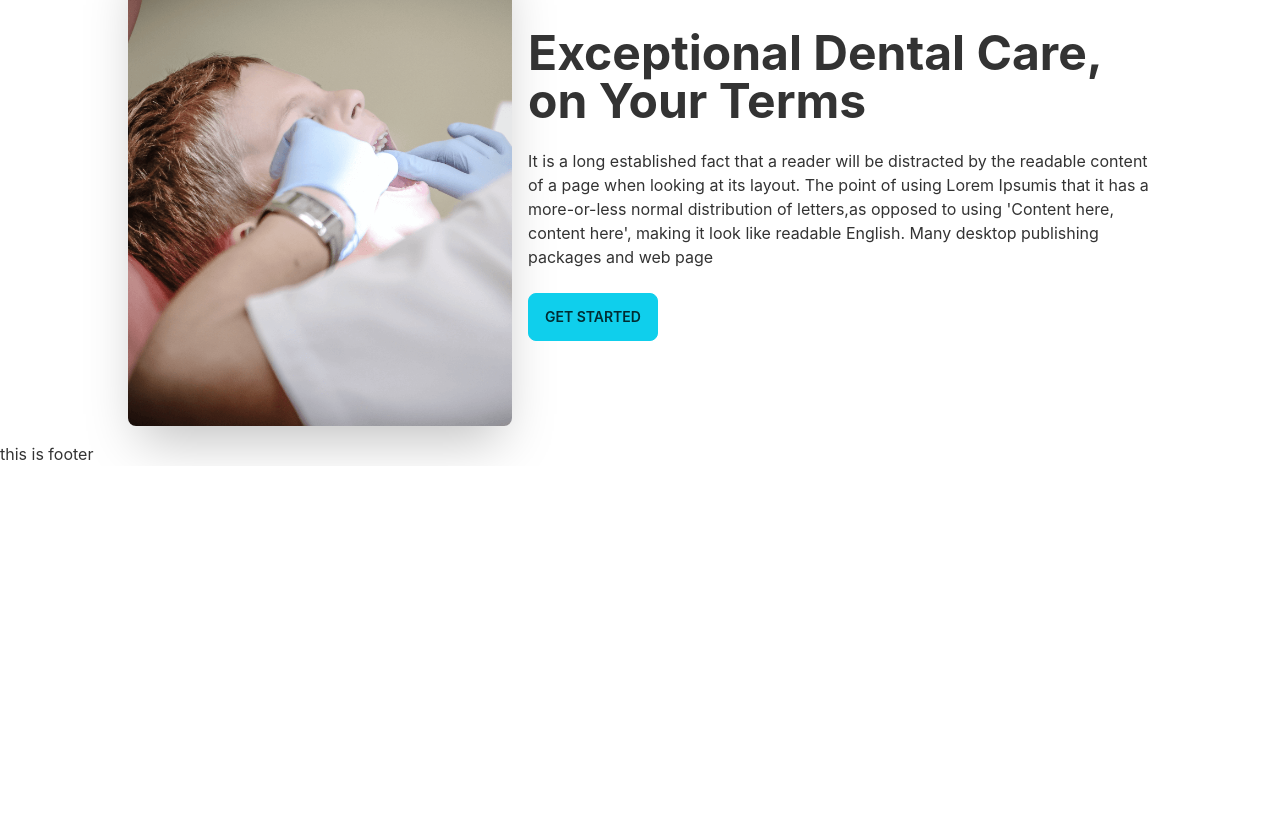
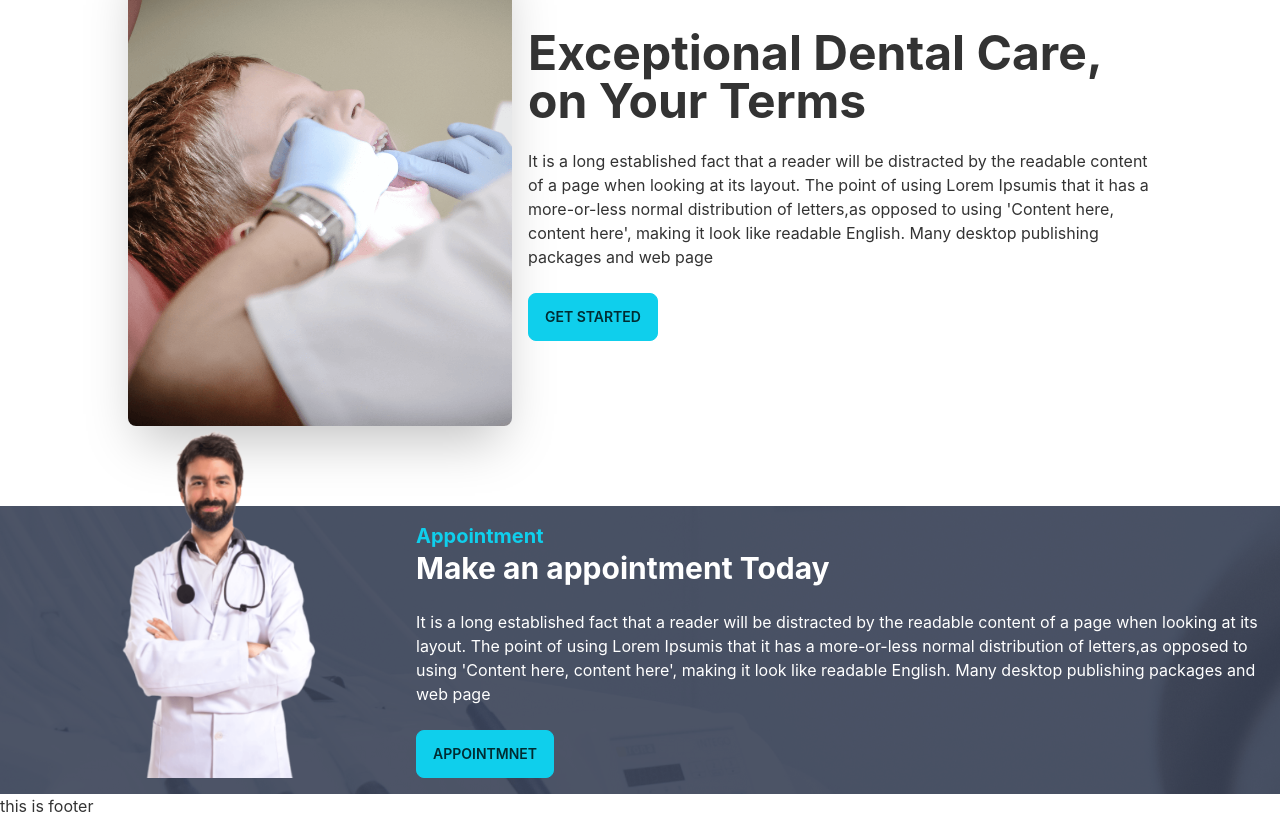
Before and after one commit to hmtamim199/doctors-portal-client, a React (Create React App) app: page / in a window 1280 px wide. Shown: the part 1173-1991 px from the top of the page. Before the commit the page ends 1639 px from the top, so only its background shows below. Built offline with nearby package versions, Linux system fonts and the light colour scheme.

Commit message:
appointment section added

```diff
--- a/src/pages/Home/Home/Home.js
+++ b/src/pages/Home/Home/Home.js
@@ -3,6 +3,7 @@
 import InfoCards from '../InfoCards/InfoCards';
 import Services from '../Services/Services';
 import Treatment from '../Treatment/Treatment';
+import MakeAppointment from '../MakeAppointment/MakeAppointment';
 
 const Home = () => {
   return (
@@ -11,6 +12,7 @@
       <InfoCards></InfoCards>
       <Services></Services>
       <Treatment></Treatment>
+      <MakeAppointment></MakeAppointment>
     </div>
   );
 };
--- /dev/null
+++ b/src/pages/Home/MakeAppointment/MakeAppointment.js
@@ -0,0 +1,29 @@
+import React from 'react';
+import doctor from '../../../assets/images/doctor.png'
+import appointment from '../../../assets/images/appointment.png'
+
+const MakeAppointment = () => {
+  return (
+    <section className='mt-16'
+
+      style={{
+        background: `url(${appointment})`
+      }}
+    >
+
+      <div className="hero  bg-base-200t">
+        <div className="hero-content flex-col lg:flex-row">
+          <img src={doctor} className=" -mt-32 max-w-sm rounded-lg" alt='' />
+          <div>
+            <h4 className='text-xl font-bold text-primary'>Appointment</h4>
+            <h1 className=" text-white text-3xl font-bold">Make an appointment Today</h1>
+            <p className=" text-white py-6">It is a long established fact that a reader will be distracted by the readable content of a page when looking at its layout. The point of using Lorem Ipsumis that it has a more-or-less normal distribution of letters,as opposed to using 'Content here, content here', making it look like readable English. Many desktop publishing packages and web page</p>
+            <button className="btn btn-primary">Appointmnet</button>
+          </div>
+        </div>
+      </div>
+    </section>
+  );
+};
+
+export default MakeAppointment;
```
